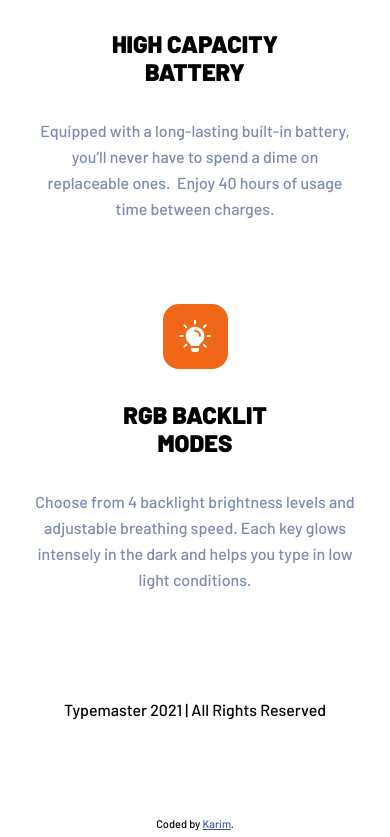
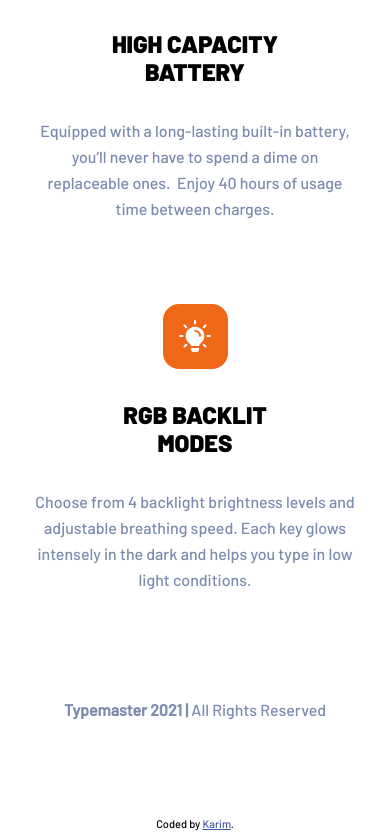
Before and after one commit to ackuser/ng-typemaster-landing-page, an Angular app: page / in a window 390 px wide. Shown: the part 2270-3107 px from the top of the page. Built offline with nearby package versions, Linux system fonts and the light colour scheme.

Commit message:
Fixing mobilee

```diff
--- a/src/app/content-bottom/content-bottom.component.html
+++ b/src/app/content-bottom/content-bottom.component.html
@@ -1 +1 @@
-Typemaster 2021 | All Rights Reserved
+<p><span class="highlight">Typemaster 2021 |</span> All Rights Reserved</p>
--- a/src/app/content-bottom/content-bottom.component.scss
+++ b/src/app/content-bottom/content-bottom.component.scss
@@ -2,9 +2,7 @@
     display: flex;
     justify-content: center;
 
-    .subtitle {
-        width: 100%;
-        height: 26px;
-        text-align: center;
+    .highlight {
+        font-weight: bold;
     }
 }
--- a/src/app/content-top/content-top.component.scss
+++ b/src/app/content-top/content-top.component.scss
@@ -25,7 +25,7 @@
         }
 
         .subtitle {
-            width: 128px;
+            width: 134px;
             height: 26px;
             text-transform: uppercase;
             font-weight: bold;
```
